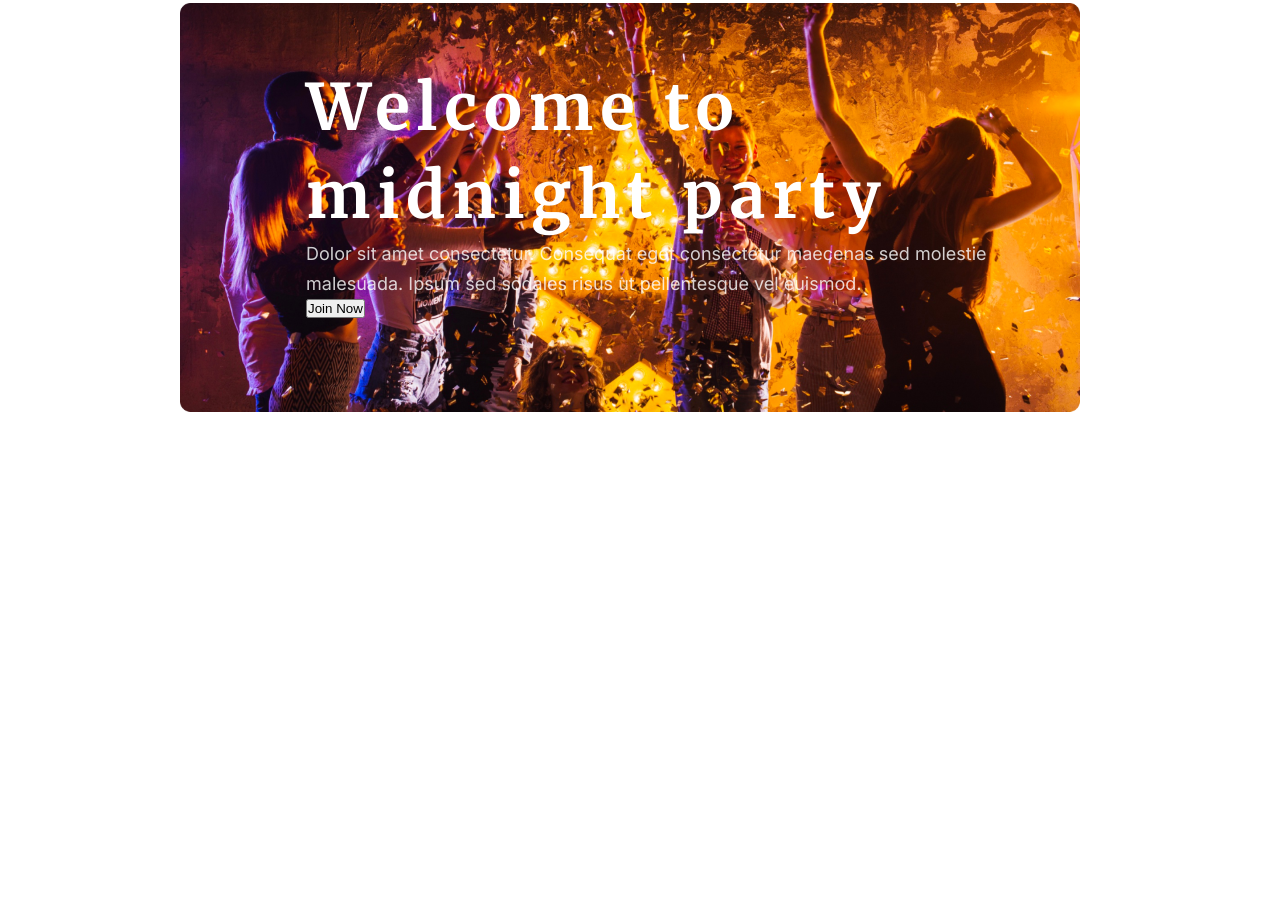
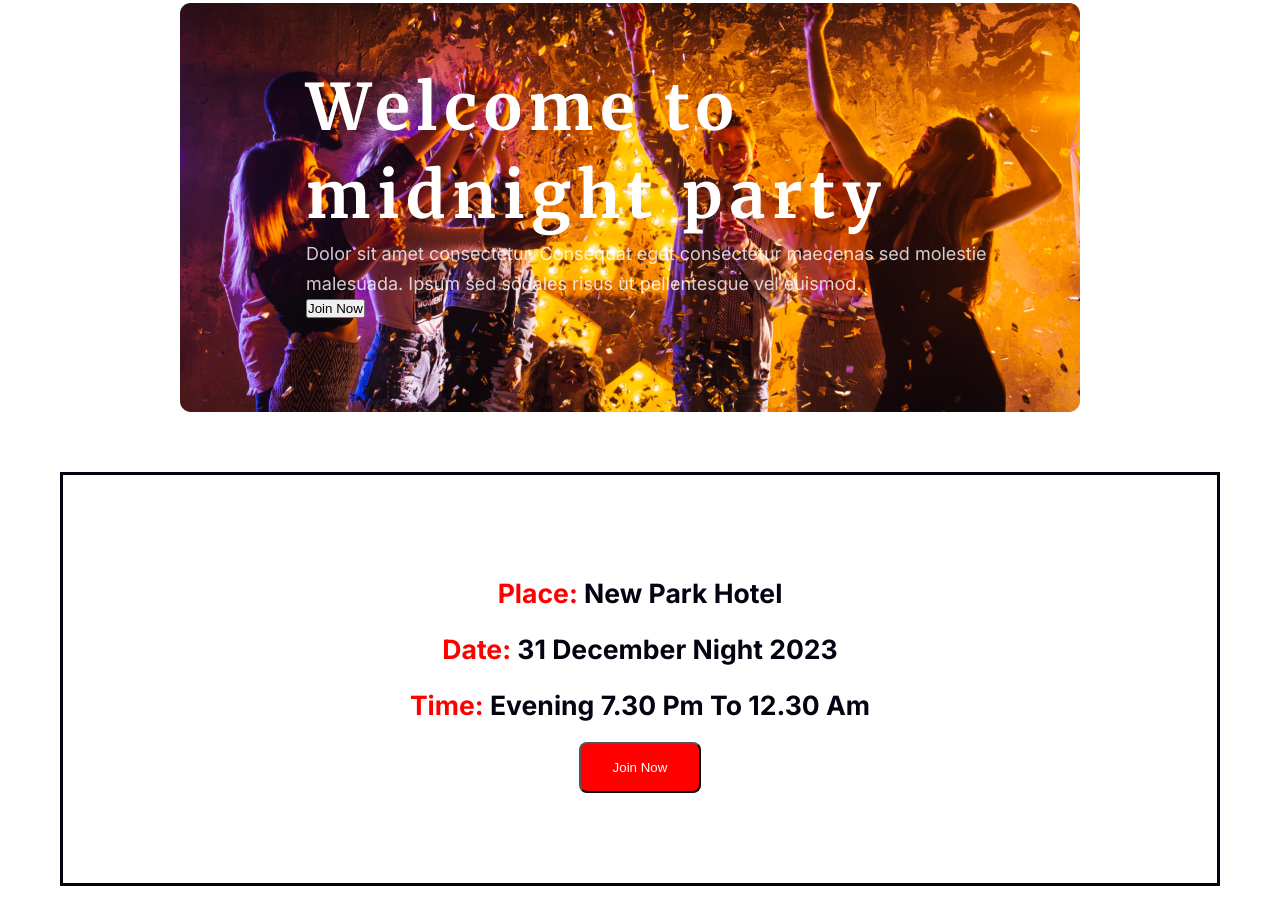
Before and after one commit to aadrabbani/milestones01-assignment01, a plain HTML site: page index.html in a window 1280 px wide. Shown: the part 1349-2273 px from the top of the page. Before the commit the page ends 1781 px from the top, so only its background shows below. Drawn offline with Linux system fonts and the light colour scheme; files whose address does not match are found by name.

Commit message:
box designed

```diff
--- a/index.html
+++ b/index.html
@@ -34,8 +34,14 @@
             <div class="contenta">
                 <h3>Welcome to midnight party</h3>
                 <p>Dolor sit amet consectetur. Consequat eget consectetur maecenas sed molestie malesuada. Ipsum sed sodales risus ut pellentesque vel euismod. </p>
-                <button>Join Now</button>
+                <button class="join">Join Now</button>
              </div>
+        </div>
+        <div class="box">
+            <h5><span>Place:</span> New Park Hotel</h5>
+            <h5><span>Date:</span> 31 December Night 2023</h5>
+            <h5><span>Time:</span> Evening 7.30 pm to 12.30 am</h5>
+            <button class="join-now">Join Now</button>
         </div>
 
     </main>
--- a/style.css/style.css
+++ b/style.css/style.css
@@ -77,9 +77,10 @@
     flex-shrink: 0;
     margin: 20px 0px 20px 180px;
 }
-.contenta{
+
+.contenta {
     margin: 0px 0px 0px 126px;
-    padding-top:60px ;
+    padding-top: 60px;
 }
 
 .contenta>h3 {
@@ -118,3 +119,33 @@
     text-transform: uppercase;
 
 }
+
+.box {
+    fill: linear-gradient(180deg, rgba(255, 0, 0, 0.10) 0%, rgba(255, 0, 0, 0.00) 100%);
+    text-align: center;
+    color: #070211;
+    font-family: Inter;
+    font-size: 32px;
+    font-style: normal;
+    font-weight: 600;
+    line-height: 56px;
+    text-transform: capitalize;
+    border: 3px solid ;
+    margin: 60px;
+    padding: 90px 0px;
+}
+
+.box>h5>span {
+    color: #f00;
+}
+
+.join-now {
+    color: #FFF;
+    display: inline-flex;
+    padding: 16px 32px;
+    justify-content: center;
+    align-items: center;
+    gap: 10px;
+    border-radius: 8px;
+    background: #F00;
+}
```
